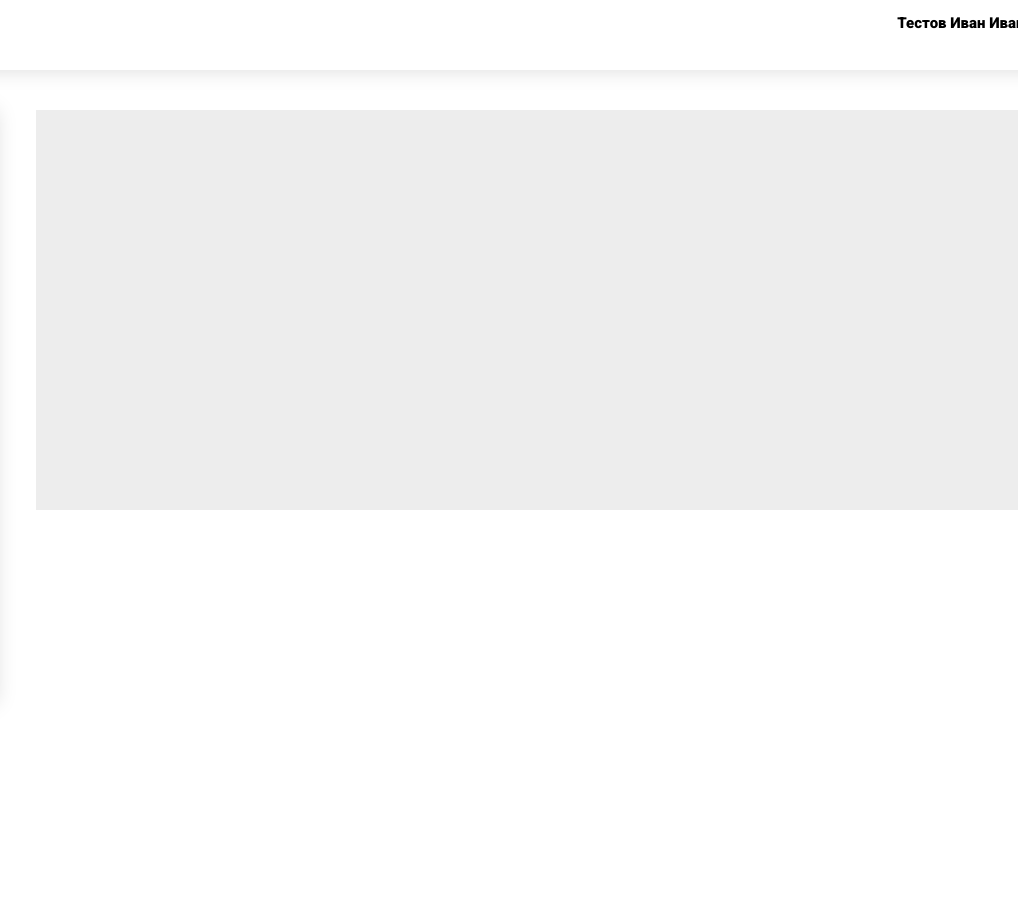
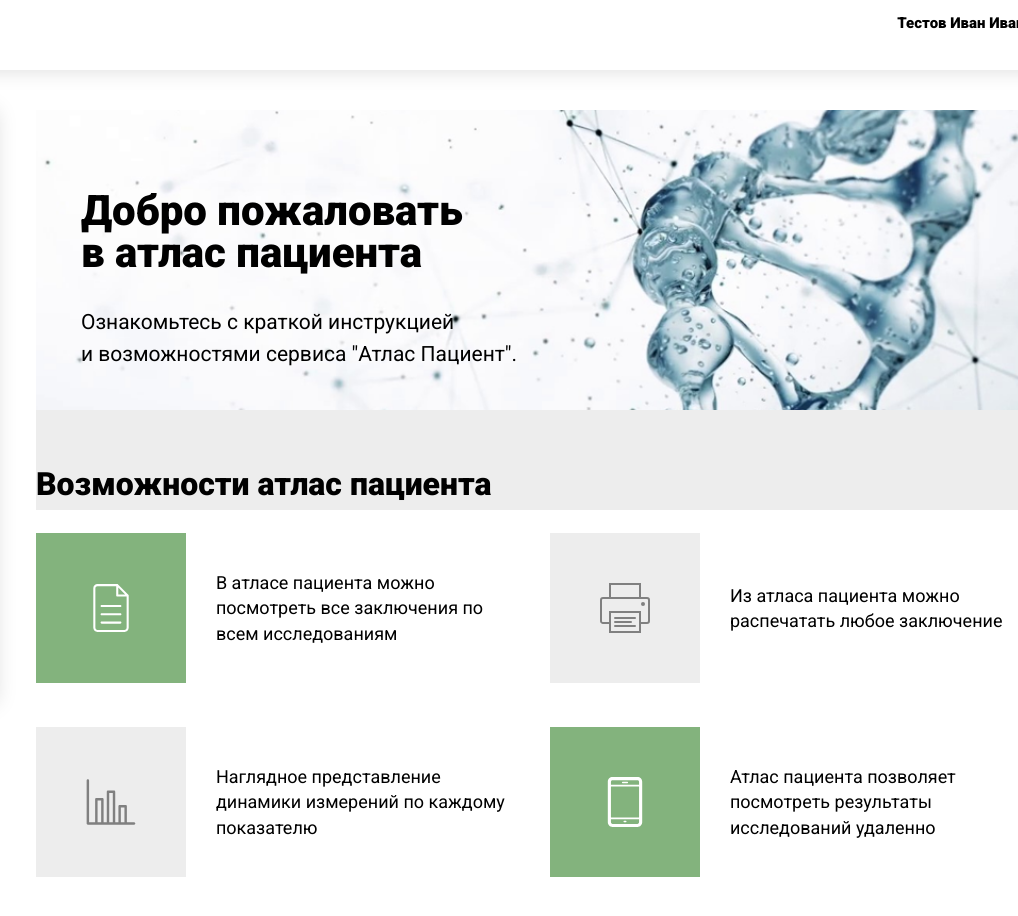
Before and after one commit to simuchoi/Medexpert-JS, a plain HTML site: page index.html in a window 1280 px wide. Shown: the part 70-986 px from the top of the page, 262-1280 px from the left. Drawn offline with Linux system fonts and the light colour scheme.

Commit message:
Создана приветственная секция, реализована сетка (grid) для отображения блоков с информациией

```diff
--- a/index.html
+++ b/index.html
@@ -41,23 +41,22 @@
             </ul>
         </nav>
 
-        <div class="nav-service">
+        <nav class="nav-service">
             <div class="service-wrapper">
                 <img class="service-logo" src="./img/medexpert-logo.png" alt="logo.png">
-                <span class="service-name">ATLAS
+                <p class="service-name">ATLAS
                     <span class="service-name --secondary-service-name">PATIENT</span>
-                </span>
+                </p>
             </div>
-
             <a class="service-profile-link" href="">Тестов Иван Иванович</a>
-        </div>
+        </nav>
     </header>
 
-    <div class="main">
+    <main>
         <div class="main__left">
             <div class="sidebar_research-filter">
                 <div class="sidebar__title-section">
-                    <h1 class="sidebar__title">Фильтры исследований</h1>
+                    <p class="sidebar__title">Фильтры исследований</p>
                 </div>
                 <div class="sidebar__wrapper">
                     <div class="sidebar__wrapper --column">
@@ -121,9 +120,41 @@
         </div>
 
         <div class="main__right">
-            <p></p>
+            <div class="welcome-section">
+                <h1 class="welcome-title">Добро пожаловать<br>в атлас пациента</h1>
+                <p class="welcome-text">Ознакомьтесь с краткой инструкцией<br>и возможностями сервиса "Атлас Пациент".</p>
+            </div>
+            <div class="welcome-info">
+                <h2 class="welcome-info__title">Возможности атлас пациента</h2>
+                <div class="welcome-info__grid">
+                    <div class="welcome-info__cell">
+                        <div class="cell-icon-wrraper --primary-cell-bg">
+                            <img class="cell__icon" src="./img/document-icon.svg" alt="">
+                        </div>
+                        <p class="cell__text">В атласе пациента можно<br>посмотреть все заключения по<br>всем исследованиям</p>
+                    </div>
+                    <div class="welcome-info__cell">
+                        <div class="cell-icon-wrraper">
+                            <img class="cell__icon" src="./img/printer-icon.svg" alt="">
+                        </div>
+                        <p class="cell__text">Из атласа пациента можно<br>распечатать любое заключение</p>
+                    </div>
+                    <div class="welcome-info__cell">
+                        <div class="cell-icon-wrraper">
+                            <img class="cell__icon" src="./img/diargram-icon.svg" alt="">
+                        </div>
+                        <p class="cell__text">Наглядное представление<br>динамики измерений по каждому<br>показателю</p>
+                    </div>
+                    <div class="welcome-info__cell">
+                        <div class="cell-icon-wrraper --primary-cell-bg">
+                            <img class="cell__icon" src="./img/phone-icon.svg" alt="">
+                        </div>
+                        <p class="cell__text">Атлас пациента позволяет<br>посмотреть результаты<br>исследований удаленно</p>
+                    </div>
+                </div>
+            </div>
         </div>
-    </div>
+    </main>
 </body>
     <!-- Подключение скрипта -->
     <script src="./script.js"></script>
--- a/styles.css
+++ b/styles.css
@@ -2,6 +2,11 @@
     box-sizing: border-box;
     padding: 0px;
     margin: 0px;
+}
+
+p, a, h1, h2, h3 {
+    font-family: "Roboto", sans-serif;
+    color: #000;
 }
 
 html {
@@ -52,10 +57,7 @@ nav {
 .menu-link {
     text-decoration: none;
     font-size: 15px;
-    font-family: "Roboto", sans-serif;
     font-weight: 500;
-    font-style: normal;
-    color: #000;
 }
 
 .nav-icon {
@@ -71,6 +73,7 @@ nav {
     justify-content: space-between;
     height: 100%;
     box-shadow: #00000025 0px 0px 20px;
+    background-color: #fff;
 }
 
 .service-wrapper {
@@ -86,9 +89,9 @@ nav {
 
 .service-name {
     font-size: 20px;
-    font-family: "Roboto", sans-serif;
+
     font-weight: 800;
-    font-style: normal;
+
     color: #ca474c;
 }
 
@@ -98,15 +101,14 @@ nav {
 
 .service-profile-link {
     font-size: 15px;
-    font-family: "Roboto", sans-serif;
+
     font-weight: 800;
-    font-style: normal;
     color: #000000;
     text-decoration: none;
     margin-right: 40px;
 }
 
-.main {
+main {
     display: flex;
     height: 400px;
     width: 100%;
@@ -143,11 +145,8 @@ nav {
 .sidebar__title {
     display: flex;
     font-size: 17px;
-    font-family: "Roboto", sans-serif;
     font-weight: 600;
-    font-style: normal;
     color: #ffffff;
-    text-decoration: none;
     margin-left: 33px;
 }
 
@@ -187,11 +186,7 @@ nav {
     margin-left: 15px;
     display: flex;
     font-size: 14px;
-    font-family: "Roboto", sans-serif;
     font-weight: 500;
-    font-style: normal;
-    color: #000000;
-    text-decoration: none;
 }
 
 .human-img {
@@ -231,13 +226,83 @@ nav {
 
 .btn-text {
     font-size: 14px;
-    font-family: "Roboto", sans-serif;
     font-weight: 400;
-    font-style: normal;
     color: #ffffff;
-    text-decoration: none;
 }
 
 .burger-menu-icon {
     height: 13px;
 }
+
+.welcome-section {
+    display: flex;
+    flex-direction: column;
+    height: 300px;
+    background-image: url('./img/welcome-background.png');
+    background-size: cover;
+    background-position: center;
+    background-repeat: no-repeat;
+    margin-right: 40px;
+    margin-bottom: 55px;
+    box-shadow: #00000025 20px;
+}
+
+.welcome-title {
+    display: flex;
+    font-size: 42px;
+    font-weight: 800;
+    line-height: 2.6rem;
+    margin-top: 80px;
+    margin-left: 45px;
+}
+
+.welcome-text {
+    margin-top: 33px;
+    margin-left: 45px;
+    font-size: 21px;
+    font-weight: 400;
+    line-height: 2rem;
+}
+
+.welcome-info__title {
+    margin-top: 33px;
+    font-size: 32px;
+    font-weight: 800;
+    margin-bottom: 30px;
+}
+
+.welcome-info__grid {
+    display: grid;
+    grid-template-columns: repeat(2, 0.45fr);
+    gap: 44px;
+}
+
+.welcome-info__cell {
+    display: grid;
+    grid-template-columns: 150px 1fr;
+    align-items: center;
+    gap: 30px;
+}
+
+.cell-icon-wrraper {
+    display: flex;
+    justify-content: center;
+    align-items: center;
+    height: 150px;
+    width: 150px;
+    background-color: #ededed;
+}
+
+.--primary-cell-bg {
+    background-color: #83b37d;
+}
+
+.cell__icon {
+    height: 50px;
+}
+
+.cell__text {
+    width: 290px;
+    font-size: 18px;
+    line-height: 1.4;
+}
```
Also changed, not shown: img/diargram-icon.svg (added), img/document-icon.svg (added), img/phone-icon.svg (added), img/printer-icon.svg (added), img/welcome-background.png (added).
